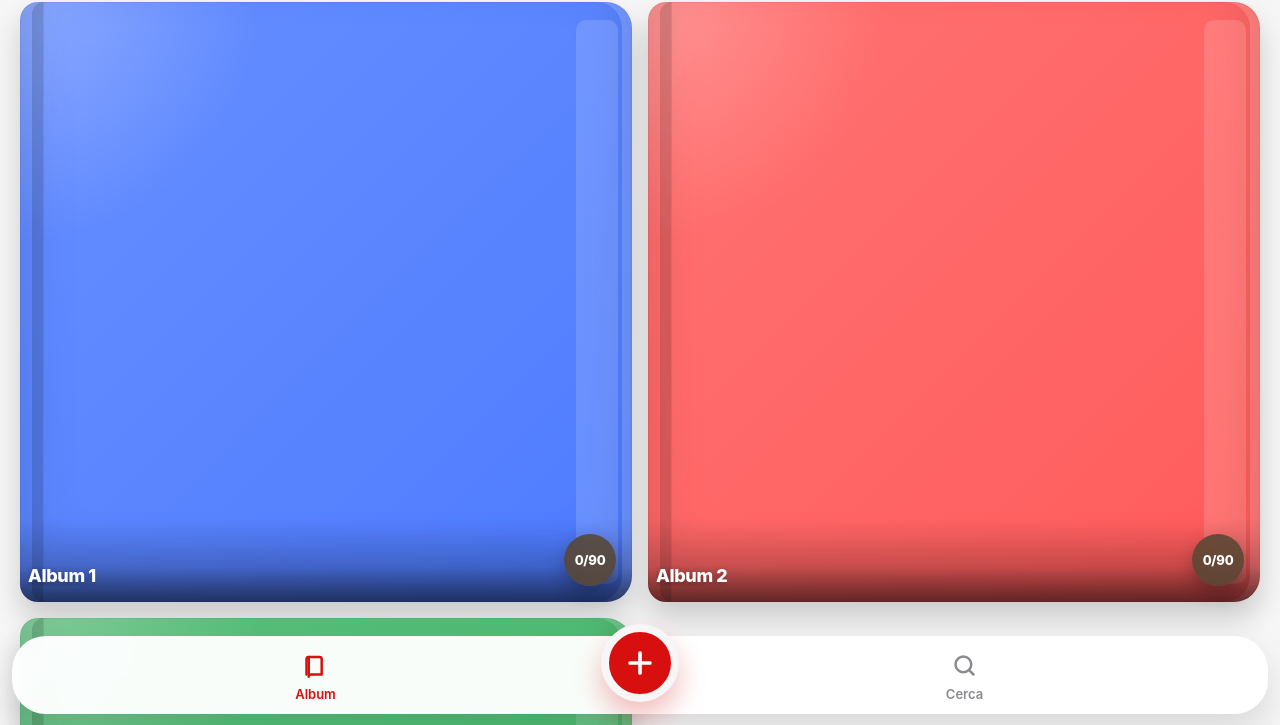
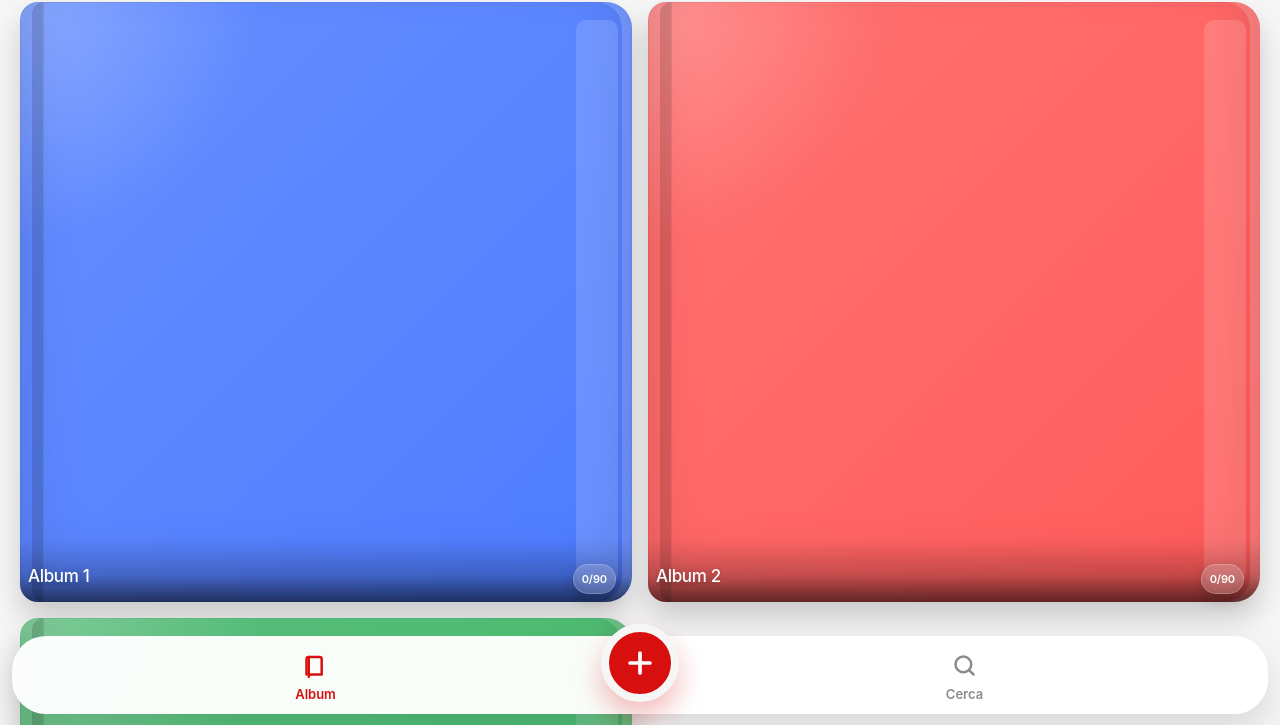
Before and after one commit to GAlabor/pokealbum, a plain HTML site: page index.html in a window 1280 px wide. Shown: the part 74-799 px from the top of the page. Drawn offline with Linux system fonts and the light colour scheme.

Commit message:
0.0.3
Risolto errore, modificati numerini e titolo album

```diff
--- a/index.html
+++ b/index.html
@@ -170,16 +170,22 @@
 .album-title {
   margin: 0;
   color: #fff;
-      font-size: 18px;
-      font-weight: 800;
+  font-size: 17px;
+  font-weight: 500;
   line-height: 1.12;
   letter-spacing: -0.02em;
   text-shadow: 0 2px 10px rgba(0, 0, 0, 0.28);
+
   display: -webkit-box;
+  display: box; /* fallback */
+
   -webkit-box-orient: vertical;
   -webkit-line-clamp: 2;
+  line-clamp: 2; /* proprietà standard per VS */
+
   overflow: hidden;
   word-break: break-word;
+
   max-width: 100%;
   padding-left: 0;
   margin-left: -8px;
@@ -189,23 +195,25 @@
 
 .album-meta {
   margin: 0;
-      min-width: 52px;
-      height: 52px;
-      padding: 0 10px;
+  min-width: 36px;
+  height: 30px;
+  padding: 0 8px;
   border-radius: 999px;
   display: inline-flex;
   align-items: center;
   justify-content: center;
-      background: rgba(88, 70, 51, 0.88);
+  background: rgba(255, 255, 255, 0.18);
   color: #fff;
-      font-size: 13px;
-      font-weight: 800;
+  font-size: 11px;
+  font-weight: 600;
   line-height: 1;
-      letter-spacing: -0.02em;
-      box-shadow: 0 8px 18px rgba(0, 0, 0, 0.24);
-      backdrop-filter: blur(8px);
-      -webkit-backdrop-filter: blur(8px);
+  letter-spacing: -0.01em;
+  box-shadow: 0 6px 14px rgba(0, 0, 0, 0.18);
+  border: 1px solid rgba(255, 255, 255, 0.22);
+  backdrop-filter: blur(10px);
+  -webkit-backdrop-filter: blur(10px);
   flex: 0 0 auto;
+  transform: translateY(8px);
 }
 
     .search-box {
```
Lines whose indentation alone changed are shown as unchanged.
